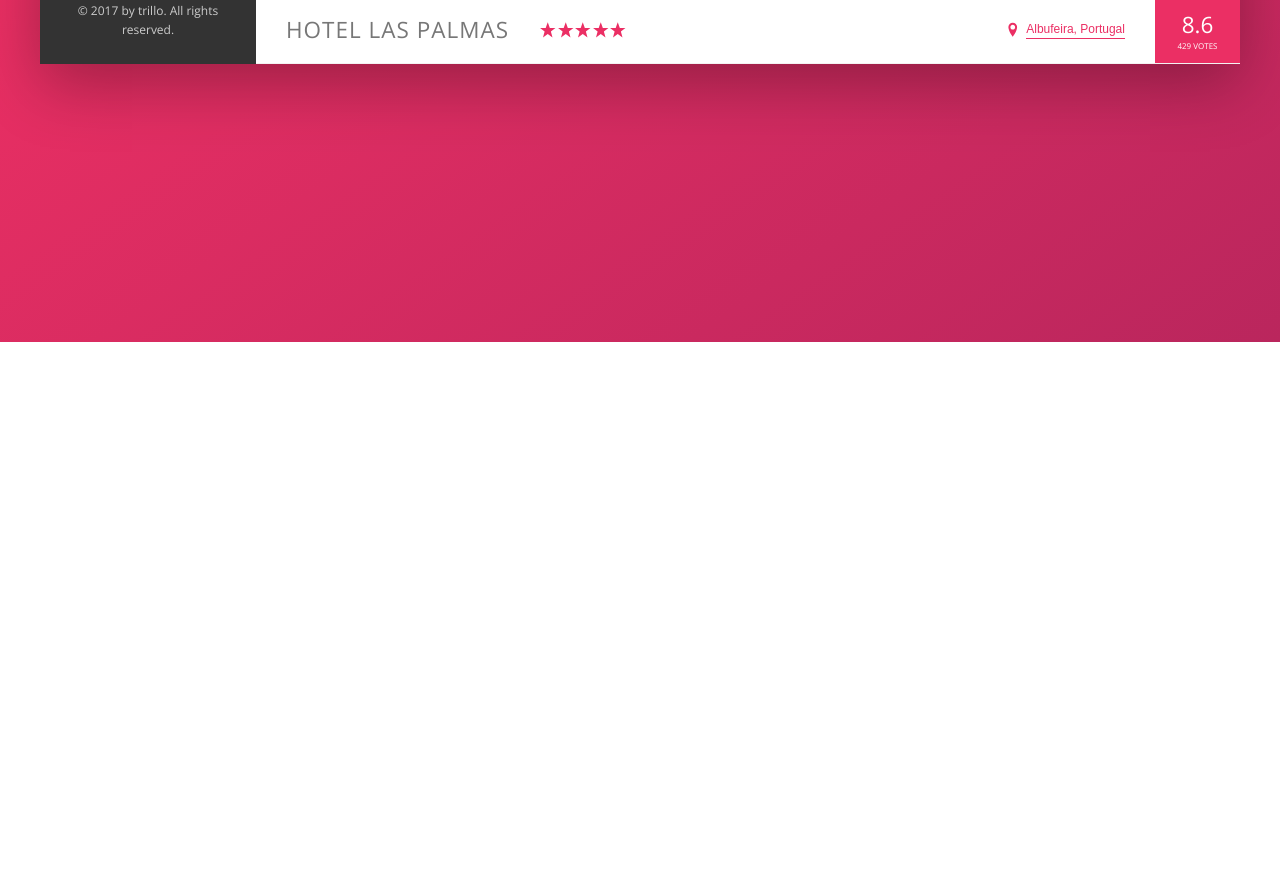
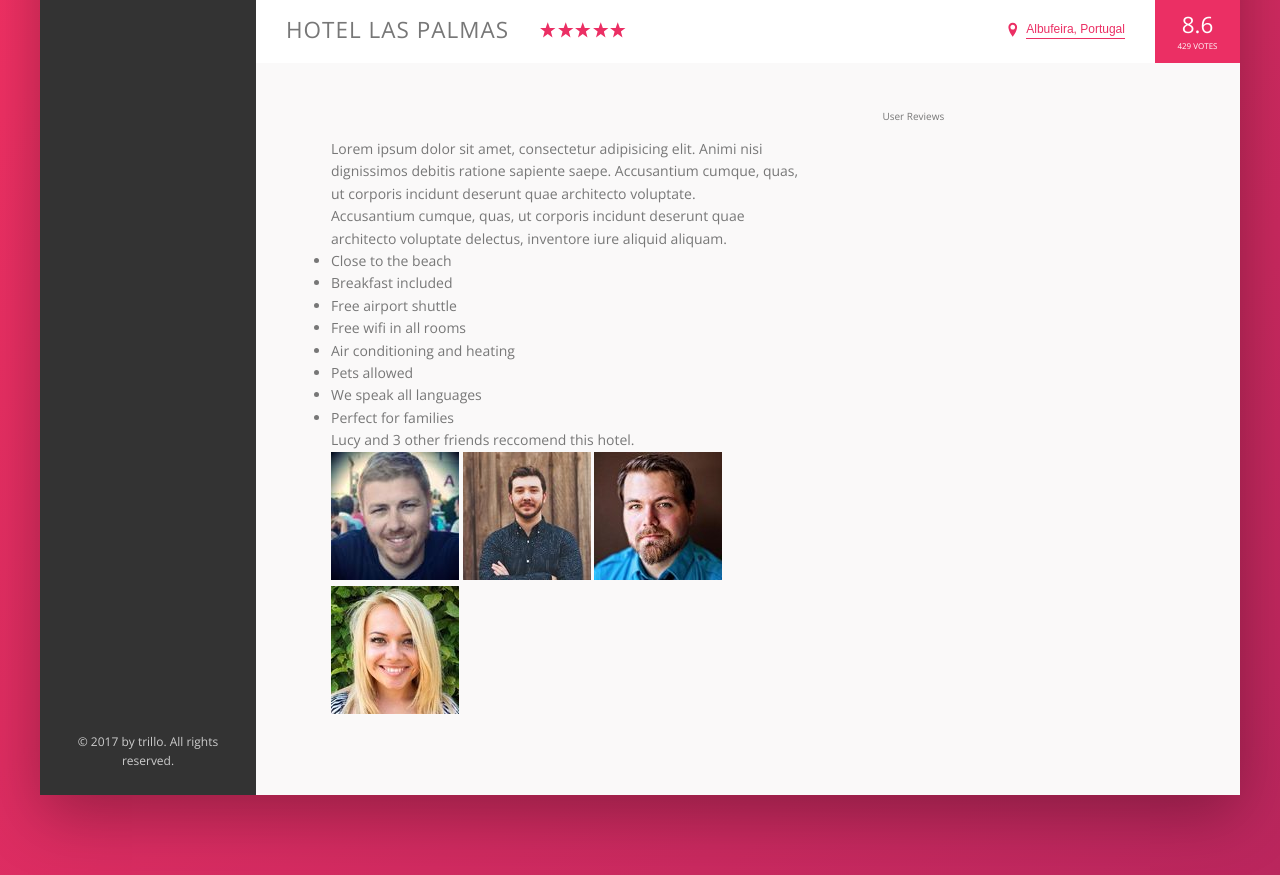
Before and after one commit to Leeyanhawrt/trillio, a website: page index.html in a window 1280 px wide. Shown: the part 538-1413 px from the top of the page. Before the commit the page ends 880 px from the top, so only its background shows below. Drawn offline with nearby package versions, Linux system fonts and the light colour scheme.

Commit message:
Start with description section

```diff
--- a/index.html
+++ b/index.html
@@ -152,6 +152,59 @@
               <div class="overview__rating-count">429 votes</div>
             </div>
           </div>
+
+          <div class="detail">
+            <div class="description">
+              <p class="paragraph">
+                Lorem ipsum dolor sit amet, consectetur adipisicing elit. Animi
+                nisi dignissimos debitis ratione sapiente saepe. Accusantium
+                cumque, quas, ut corporis incidunt deserunt quae architecto
+                voluptate.
+              </p>
+              <p class="paragraph">
+                Accusantium cumque, quas, ut corporis incidunt deserunt quae
+                architecto voluptate delectus, inventore iure aliquid aliquam.
+              </p>
+              <ul class="list">
+                <li class="list__item">Close to the beach</li>
+                <li class="list__item">Breakfast included</li>
+                <li class="list__item">Free airport shuttle</li>
+                <li class="list__item">Free wifi in all rooms</li>
+                <li class="list__item">Air conditioning and heating</li>
+                <li class="list__item">Pets allowed</li>
+                <li class="list__item">We speak all languages</li>
+                <li class="list__item">Perfect for families</li>
+              </ul>
+              <div class="recommend">
+                <p class="recommend_count">
+                  Lucy and 3 other friends reccomend this hotel.
+                </p>
+                <div class="recommend__friends">
+                  <img
+                    src="img/user-3.jpg"
+                    alt="Friend 1"
+                    class="recommend__photo"
+                  />
+                  <img
+                    src="img/user-4.jpg"
+                    alt="Friend 2"
+                    class="recommend__photo"
+                  />
+                  <img
+                    src="img/user-5.jpg"
+                    alt="Friend 3"
+                    class="recommend__photo"
+                  />
+                  <img
+                    src="img/user-6.jpg"
+                    alt="Friend 4"
+                    class="recommend__photo"
+                  />
+                </div>
+              </div>
+            </div>
+            <div class="user-reviews">User Reviews</div>
+          </div>
         </main>
       </div>
     </div>
--- a/sass/_components.scss
+++ b/sass/_components.scss
@@ -191,7 +191,7 @@
 .overview {
   display: flex;
   align-items: center;
-  border-bottom: 1px solid var(--color-grey-light-2);
+  border-bottom: var(--line);
 
   &__heading {
     font-size: 2.25rem;
--- a/sass/_layout.scss
+++ b/sass/_layout.scss
@@ -11,7 +11,7 @@
   font-size: 1.4rem;
   height: 7rem;
   background-color: #fff;
-  border-bottom: 1px solid var(--color-grey-light-2);
+  border-bottom: var(--line);
   display: flex;
   justify-content: space-between;
   align-items: center;
@@ -34,3 +34,22 @@
   background-color: #fff;
   flex: 1;
 }
+
+.detail {
+  display: flex;
+  padding: 4.5rem;
+  background-color: var(--color-grey-light-1);
+  border-bottom: var(--line);
+}
+
+.description {
+  font-size: 1.4rem;
+  box-shadow: var(--shadow-light);
+  padding: 3rem;
+  flex: 0 0 60%;
+  margin-right: 4.5rem;
+}
+
+.user-reviews {
+  flex: 1;
+}
--- a/sass/main.scss
+++ b/sass/main.scss
@@ -30,6 +30,9 @@ Grey dark 3: #999
   --color-grey-dark-3: #999;
 
   --shadow-dark: 0 2rem 6rem rgba(0, 0, 0, 0.3);
+  --shadow-light: 0 2rem 5rem rgba(0, 0, 0, 0.06)
+
+  --line: 1px solid var(--color-grey-light-2);
 }
 
 @import "./base";
```
Also changed, not shown: css/style.css.
